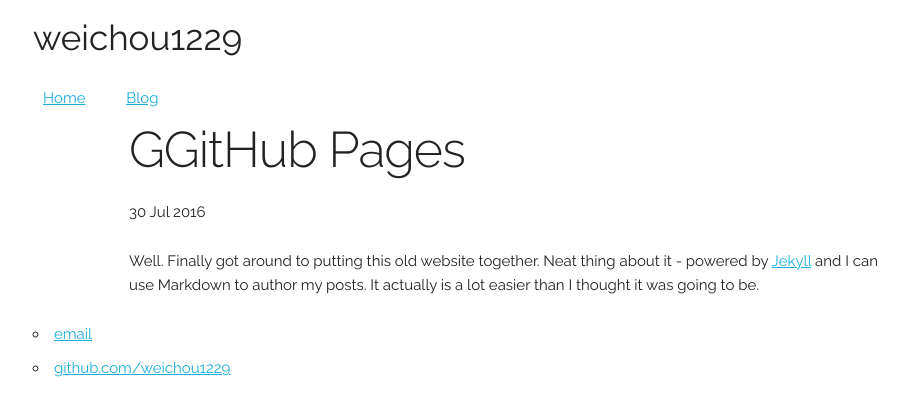
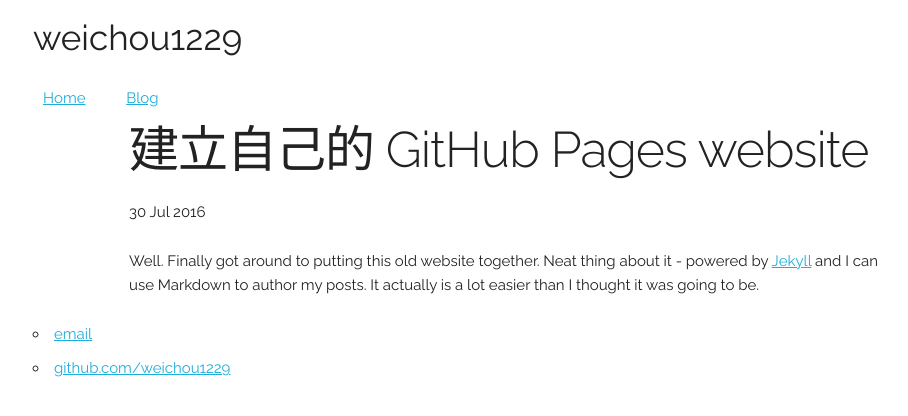
Before and after one commit to weichou1229/weichou.github.io, a Jekyll site: the page built from _posts/blog/2016-07-30-建立自己的-GitHub-Pages-website.md, in a window 1280 px wide. Shown: the top 416 px of the page, without its empty margins (127-1035 px from the left). Built offline with Jekyll 4.4.1, drawn with Linux system fonts in a browser that asks for light colours; comment, search, counter and statistics services are not loaded.

Commit message:
modify test

```diff
--- a/_posts/blog/2016-07-30-建立-GitHub-Pages.md
+++ b/_posts/blog/2016-07-30-建立自己的-GitHub-Pages-website.md
@@ -1,6 +1,6 @@
 ---
 layout: post
-title: "GGitHub Pages"
+title: "建立自己的 GitHub Pages website"
 date: 2016-07-30
 ---
 
```
